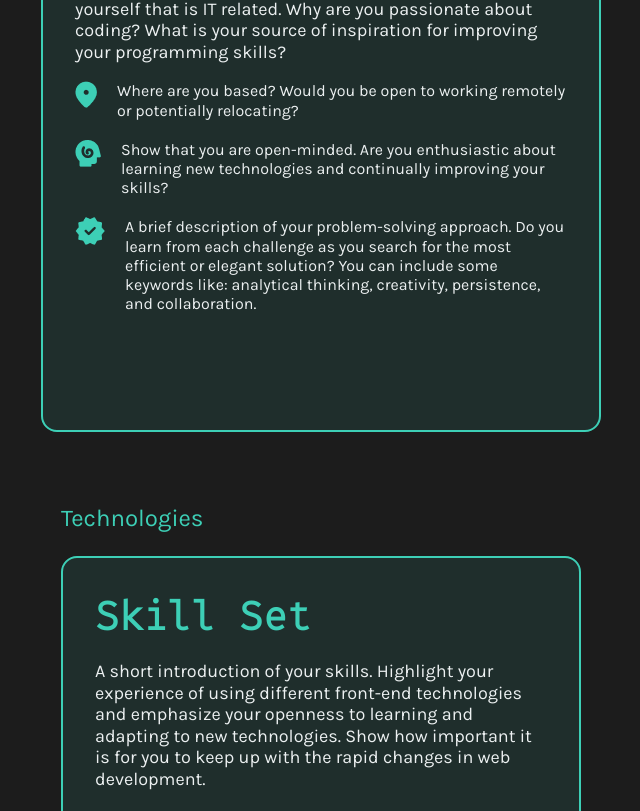
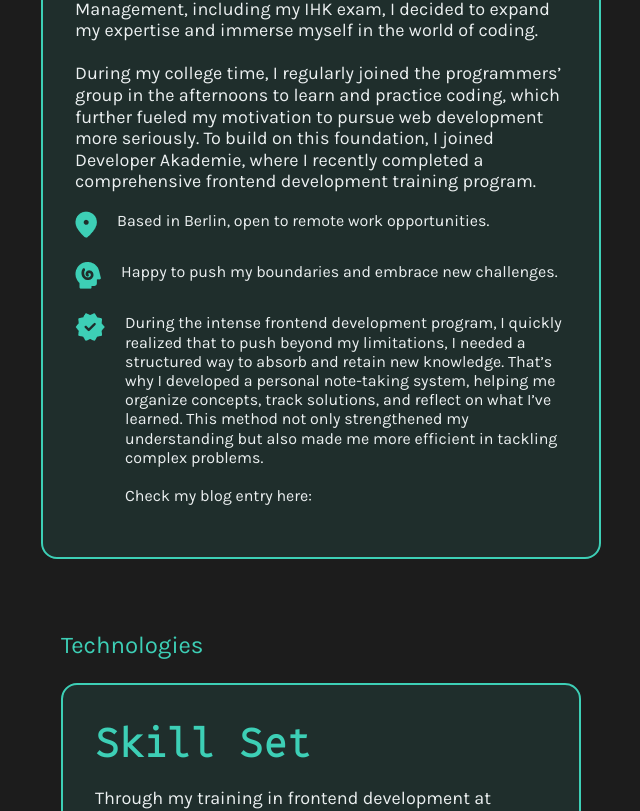
Before and after one commit to matt-e-dev/DA-Portfolio, an Angular app: page / in a window 1280 px wide. Shown: the part 1804-2615 px from the top of the page, without its empty margins (319-959 px from the left). Built offline with nearby package versions, Linux system fonts and the light colour scheme.

Commit message:
text edited

```diff
--- a/src/app/main-content/about-me/about-me.component.html
+++ b/src/app/main-content/about-me/about-me.component.html
@@ -14,16 +14,19 @@
         <h2 class="container-headers-inside --primary-color">About Me</h2>
 
         <p class="container-text">
-          Hey there, I'm Matthias! Write some information about yourself that is IT
-          related. Why are you passionate about coding? What is your source of
-          inspiration for improving your programming skills?
+          After completing my Umschulung in E-Commerce Management,
+          including my IHK exam, I decided to expand my expertise and immerse myself in the world of coding. <br> <br>
+          During my college time, I regularly joined the programmers’ group in the afternoons to learn and practice coding,
+          which further fueled my motivation to pursue web development more seriously. To build on this foundation,
+           I joined Developer Akademie, where I recently completed a comprehensive frontend development training program.
+
+
         </p>
         <div class="container-text-small">
           <div class="info-container-text">
             <span><img src="assets/icons/about-me/location.png" alt="" /></span>
             <span
-              >Where are you based? Would you be open to working remotely or
-              potentially relocating?</span
+              >Based in Berlin, open to remote work opportunities.</span
             >
           </div>
           <div class="info-container-text">
@@ -31,18 +34,15 @@
               ><img src="assets/icons/about-me/cognition.png" alt=""
             /></span>
             <span
-              >Show that you are open-minded. Are you enthusiastic about
-              learning new technologies and continually improving your
-              skills?</span
+              >Happy to push my boundaries and embrace new challenges.</span
             >
           </div>
           <div class="info-container-text">
             <span><img src="assets/icons/about-me/check.png" alt="" /></span>
             <span
-              >A brief description of your problem-solving approach. Do you
-              learn from each challenge as you search for the most efficient or
-              elegant solution? You can include some keywords like: analytical
-              thinking, creativity, persistence, and collaboration.</span
+              >During the intense frontend development program, I quickly realized that to push beyond my limitations, I needed a structured way to absorb and retain new knowledge. That’s why I developed a personal note-taking system, helping me organize concepts, track solutions, and reflect on what I’ve learned.
+              This method not only strengthened my understanding but also made me more efficient in tackling complex problems. <br><br>
+              Check my blog entry here:</span
             >
           </div>
         </div>
--- a/src/app/main-content/skills/skills.component.html
+++ b/src/app/main-content/skills/skills.component.html
@@ -6,10 +6,14 @@
       <div class="skills-text-container">
         <h2 class="container-headers-inside --primary-color">Skill Set</h2>
         <p class="container-text">
-          A short introduction of your skills. Highlight your experience of
-          using different front-end technologies and emphasize your openness to
-          learning and adapting to new technologies. Show how important it is
-          for you to keep up with the rapid changes in web development.
+          Through my training in frontend development at Developer Akademie,
+           I gained practical experience with core technologies such as HTML, CSS, JavaScript, and Angular, along with tools like version control (Git/GitHub)
+            and responsive design best practices. I enjoy building user-friendly and visually appealing interfaces that bring ideas to life. <br> <br>
+
+          At the same time, I understand how quickly the web development landscape evolves,
+          so I make it a priority to continually learn and adapt — whether that’s diving deeper into modern frameworks,
+          exploring new frontend tools, or improving my workflow. Staying curious and open-minded helps me not only keep up with rapid changes
+          in the industry but also grow into a more versatile developer.
         </p>
         <span class="skills-container-text-large extra-white-space">You</span>
         <span
```
Also changed, not shown: 1 other file (tests, documents, lock files or other folders).
